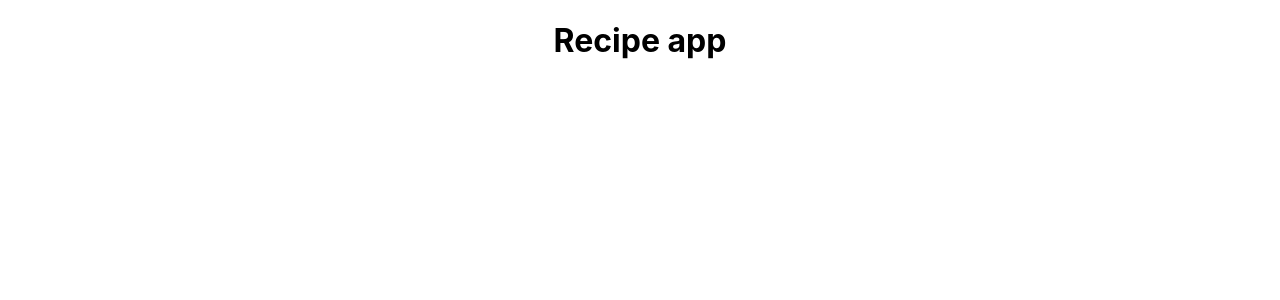
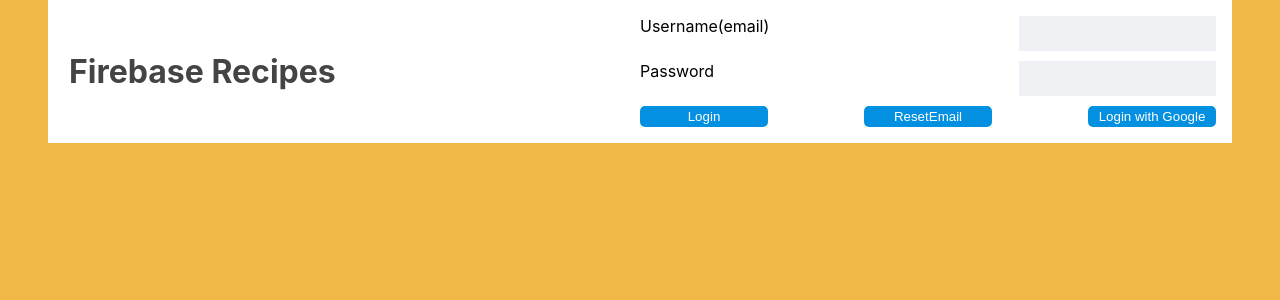
Before and after one commit to Sevethseal/recipe-app, a React (Create React App) app: page / in a window 1280 px wide. Shown: the top 300 px of the page. Built offline with nearby package versions, Linux system fonts and the light colour scheme; no server answers.

Commit message:
completed login authentication

```diff
--- a/package.json
+++ b/package.json
@@ -9,6 +9,7 @@
     "firebase": "^8.9.1",
     "react": "^17.0.2",
     "react-dom": "^17.0.2",
+    "react-router-dom": "^6.2.1",
     "react-scripts": "5.0.0",
     "web-vitals": "^2.1.4"
   },
--- a/src/App.js
+++ b/src/App.js
@@ -1,10 +1,16 @@
 import "./App.css";
+import { Route, BrowserRouter as Router, Routes } from "react-router-dom";
+import Login from "./pages/login";
+import Home from "./pages/Home";
 
 function App() {
   return (
-    <div className="App">
-      <h1>Recipe app</h1>
-    </div>
+    <Router>
+      <Routes>
+        <Route path={"/"} element={<Login />} />
+        <Route path={"/home"} element={<Home />} />
+      </Routes>
+    </Router>
   );
 }
 
--- /dev/null
+++ b/src/FireBaseAuthService.js
@@ -0,0 +1,37 @@
+import firebase from "./FirebaseConfig";
+const auth = firebase.auth();
+
+const registerUser = (email, password) => {
+  return auth.createUserWithEmailAndPassword(email, password);
+};
+const login = (email, password) => {
+  return auth.signInWithEmailAndPassword(email, password);
+};
+const logOutUser = () => {
+  return auth.signOut();
+};
+
+const sendPasswordResetEmail = (email) => {
+  return auth.sendPasswordResetEmail();
+};
+const loginWithGoogle = () => {
+  const provider = new firebase.auth.GoogleAuthProvider();
+  return auth.signInWithPopup(provider);
+};
+
+const subscribeToAuthChanges = (handleAuthChanges) => {
+  auth.onAuthStateChanged((user) => {
+    handleAuthChanges(user);
+  });
+};
+
+const FireBaseAuthService = {
+  registerUser,
+  login,
+  logOutUser,
+  sendPasswordResetEmail,
+  loginWithGoogle,
+  subscribeToAuthChanges,
+};
+
+export default FireBaseAuthService;
--- a/src/FirebaseConfig.js
+++ b/src/FirebaseConfig.js
@@ -2,7 +2,7 @@
 
 const config = {
   apiKey: process.env.REACT_APP_API_KEY,
-  authDomain: process.env.REACT_APP_AUTH,
+  authDomain: process.env.REACT_APP_AUTH_DOMAIN,
   databaseURL: process.env.REACT_APP_DATABASE_URL,
   projectId: process.env.REACT_APP_PROJECT_ID,
   storageBucket: process.env.REACT_APP_STORAGE_BUCKET,
--- /dev/null
+++ b/src/pages/Home/index.jsx
@@ -0,0 +1,7 @@
+import React from "react";
+
+const Home = () => {
+  return <div>Successful Login !</div>;
+};
+
+export default Home;
--- /dev/null
+++ b/src/pages/login/index.css
@@ -0,0 +1,53 @@
+.login{
+    background-color: #f0b846;
+    height: 100vh;
+}
+.login-section{
+    background-color: white;
+    padding: 1rem;
+    display: flex;
+ justify-content: space-evenly;
+ margin: 0 3rem 0 3rem;
+}
+.login__heading{
+  font-size: 2rem;
+  font-weight: bolder;
+  color: #444345;
+  padding: 5px;
+  width: 100%;
+}
+.login__heading-wrapper{
+    width: 100%;
+    display: flex;
+    align-items: center;
+}
+.login__credential{
+    display: flex;
+    flex-direction: column;
+    ;
+    width: 100%;
+}
+.login__align{
+    display: flex;
+    justify-content: space-between;
+    padding-bottom: 10px;
+}
+.login__align input{
+    border: 0;
+    background-color: #f0f1f4;
+    padding: 10px;
+    outline: 0;
+}
+.login__button-section{
+    display: flex;
+    justify-content: space-between;
+
+}
+.login__button-section button{
+padding: 3px;
+background-color: #0490e0;
+color: white;
+border: 0;
+width: 8rem;
+border-radius: 5px;
+}
--- /dev/null
+++ b/src/pages/login/index.jsx
@@ -0,0 +1,77 @@
+import React, { useState } from "react";
+import FireBaseAuthService from "../../FireBaseAuthService";
+import { useNavigate } from "react-router-dom";
+
+import "./index.css";
+
+const Login = () => {
+  // eslint-disable-next-line no-unused-vars
+  const [user, setUser] = useState(null);
+  const [email, setEmail] = useState("");
+  const [password, setPassword] = useState("");
+  FireBaseAuthService.subscribeToAuthChanges(setUser);
+  const history = useNavigate();
+
+  const LoginUser = async (e) => {
+    e.preventDefault();
+    try {
+      await FireBaseAuthService.login(email, password);
+      setEmail("");
+      setPassword("");
+      history("/home");
+    } catch (error) {
+      alert(error.message);
+    }
+  };
+  const LoginGoogle = async () => {
+    try {
+      await FireBaseAuthService.loginWithGoogle();
+      history("/home");
+    } catch (error) {
+      alert(error.message);
+    }
+  };
+  return (
+    <div className="login">
+      <div className="login-section">
+        <div className="login__heading-wrapper">
+          <div className="login__heading">Firebase Recipes</div>
+        </div>
+
+        <div className="login__credential">
+          <form>
+            <div className="login__align">
+              <div>
+                <label>Username(email)</label>
+              </div>
+              <div>
+                <input
+                  type={"email"}
+                  onChange={(e) => setEmail(e.target.value)}
+                />
+              </div>
+            </div>
+            <div className="login__align">
+              <label>Password</label>
+              <input
+                type={"password"}
+                onChange={(e) => setPassword(e.target.value)}
+              />
+            </div>
+            <div className="login__button-section">
+              <button type="submit" onClick={(e) => LoginUser(e)}>
+                Login
+              </button>
+              <button type="submit">ResetEmail</button>
+              <button type="button" onClick={LoginGoogle}>
+                Login with Google
+              </button>
+            </div>
+          </form>
+        </div>
+      </div>
+    </div>
+  );
+};
+
+export default Login;
```
Also changed, not shown: 1 other file (tests, documents, lock files or other folders).
